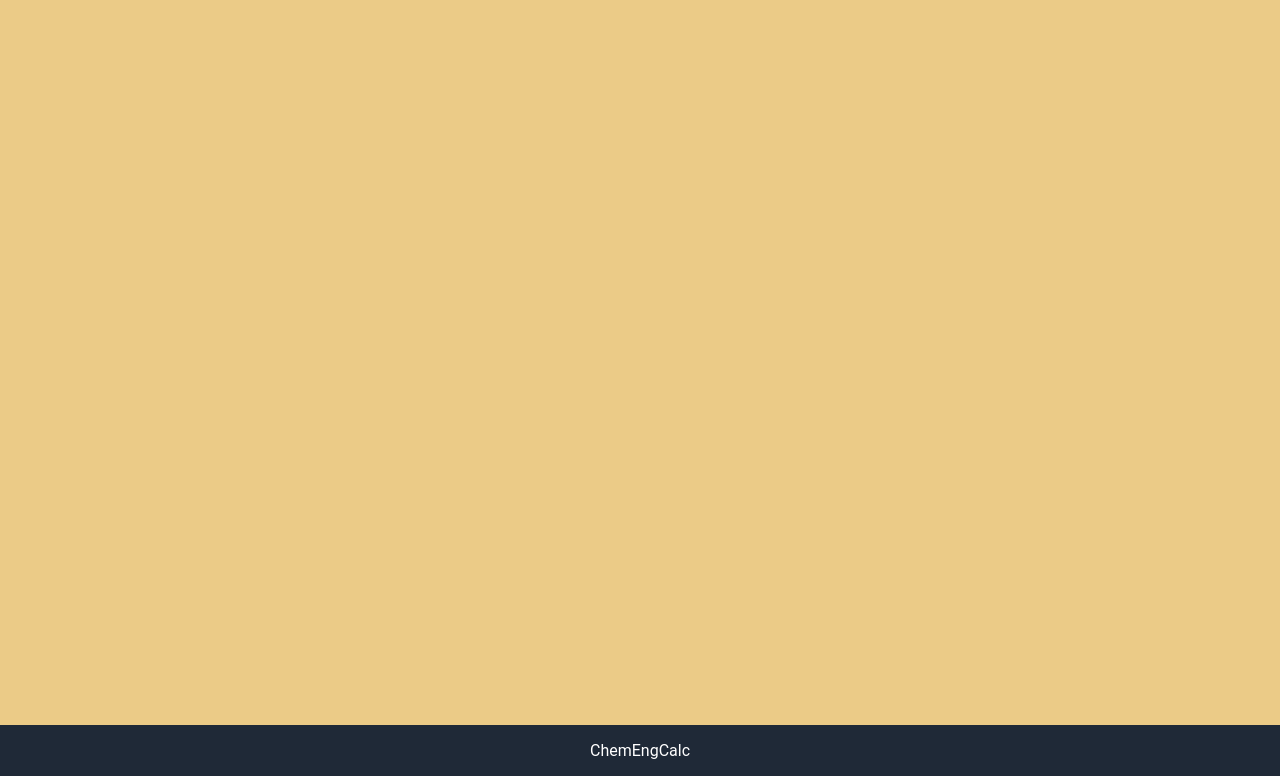
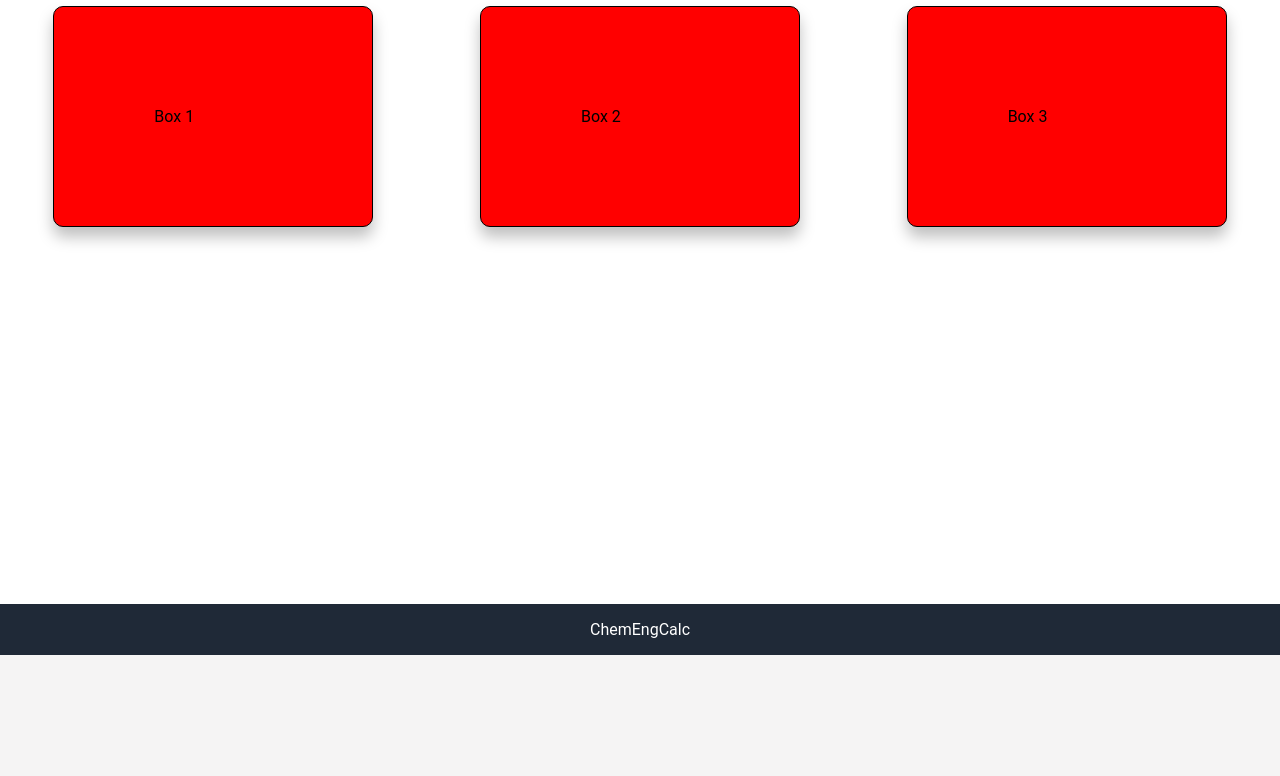
Before and after one commit to r5lzr/chem-eng-calc-website, a plain HTML site: page index.html in a window 1280 px wide. Shown: the part 145-921 px from the top of the page. After the commit the page ends 800 px from the top, so only its background shows below. Drawn offline with Linux system fonts and the light colour scheme.

Commit message:
Added calculator boxes and centered container

```diff
--- a/index.html
+++ b/index.html
@@ -13,7 +13,14 @@
         <div class="title"><a style="text-decoration: none" href="index.html">ChemEngCalc</a></div>
       </nav>
       <div class="content-container">
-
+        <div>
+          <h1>Chemical Engineering Calculators</h1>
+        </div>
+        <div class="calc-container">
+          <div class="box">Box 1</div>
+          <div class="box">Box 2</div>
+          <div class="box">Box 3</div>
+        </div>
       </div>
       <div class="footer">
         <p>ChemEngCalc</p>
--- a/styles.css
+++ b/styles.css
@@ -1,15 +1,19 @@
 *, *::before, *::after {
   box-sizing: border-box;
+  font-family: 'Roboto', arial;
 }
 
 body {
   margin: 0;
   padding: 0;
-  background-color: rgb(235, 203, 135);
-  text-align: center;
+  display: flex;
+  flex-direction: column;
+  min-height: 100vh;
+  background-color: rgb(245, 244, 244);
 }
 
 .container {
+  flex: 1;
   display: flex;
   flex-direction: column;
 }
@@ -34,11 +38,33 @@ body {
 }
 
 .content-container {
-  height: 100vh;
+  flex: 1;
+  background-color: white;
+  display: flex;
+  flex-direction: column;
+  max-width: 1320px;
+  width: 100%;
+  margin: 0 auto;
+}
+
+.calc-container {
+  flex-wrap: wrap;
+  display: flex;
+  justify-content: space-around;
+}
+
+.box {
+  flex: 0 0 auto;
+  width: 25%;
+  padding: 100px;
+  border: 1px solid #000;
+  background-color: red;
+  border-radius: 10px;
+  box-shadow: 0 10px 15px rgba(0, 0, 0, 0.25);
 }
 
 .footer {
   background-color: #1F2937;
   color: #fff;
-  font-family: 'Roboto', arial;
+  text-align: center;
 }
```
